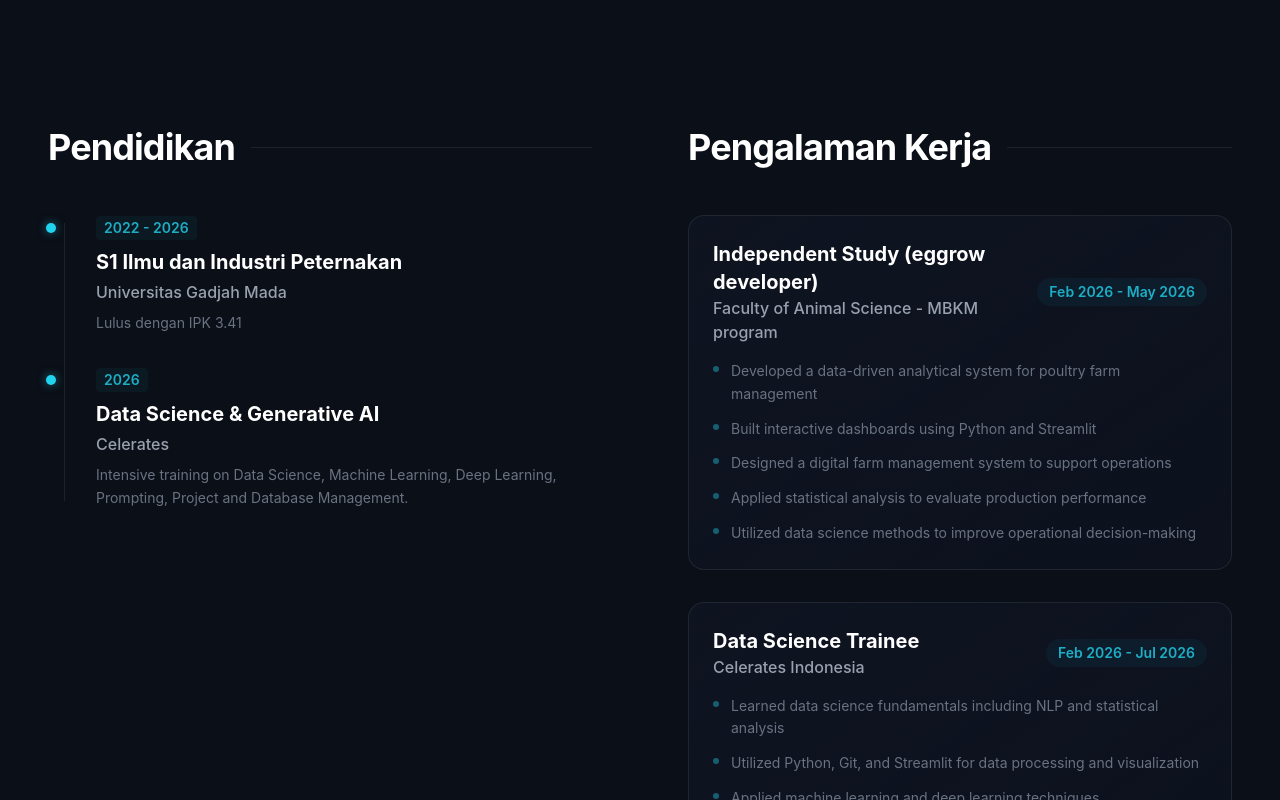
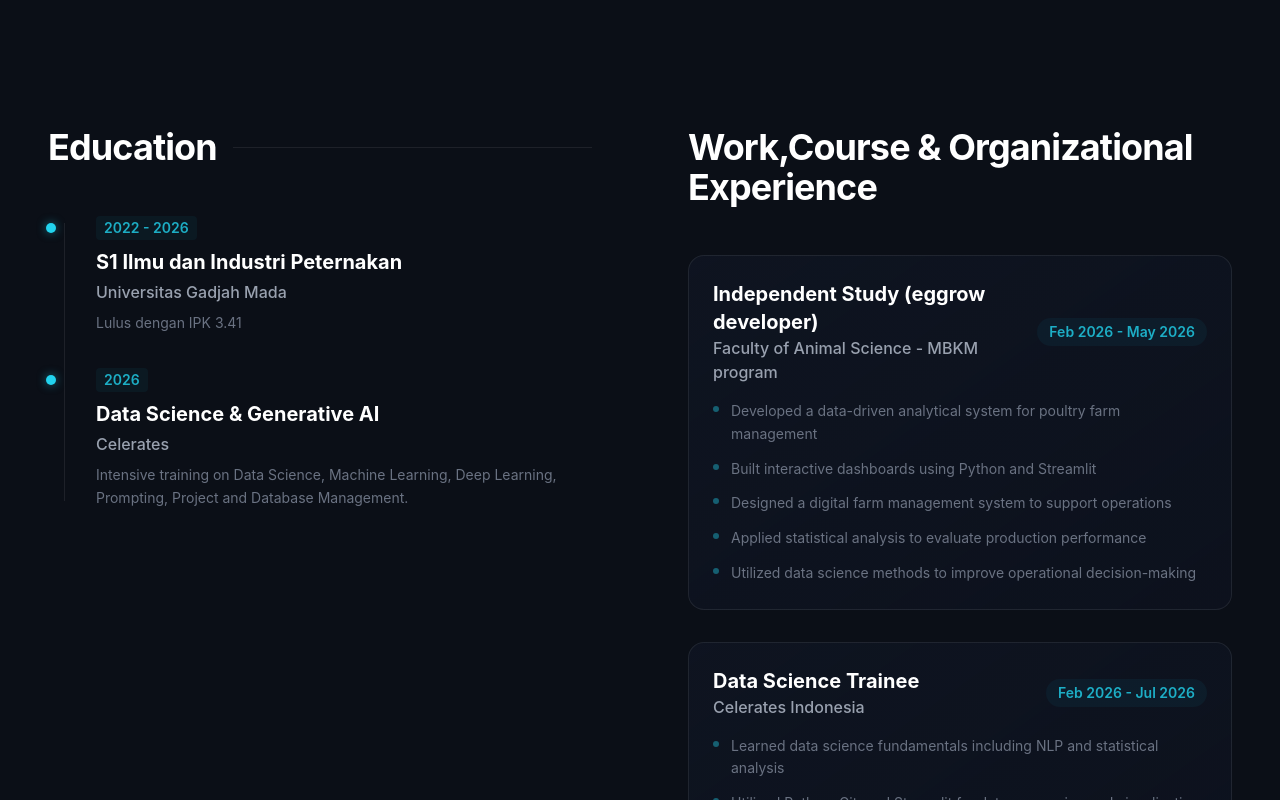
Before and after one commit to Agrisynx-Develop/Portofolio-Project, a React (Vite) app: page / in a window 1280 px wide. Shown: the part 2800-3600 px from the top of the page. Built offline with nearby package versions, Linux system fonts and the light colour scheme.

Commit message:
Update App.tsx

```diff
--- a/src/App.tsx
+++ b/src/App.tsx
@@ -501,7 +501,7 @@ export default function App() {
 
       {/* --- PENDIDIKAN & PENGALAMAN --- */}
       <div className="grid grid-cols-1 lg:grid-cols-2 max-w-7xl mx-auto">
-        <Section id="pendidikan" title="Pendidikan">
+        <Section id="education" title="Education">
           <div className="space-y-8 relative before:absolute before:left-4 before:top-2 before:bottom-2 before:w-px before:bg-border-subtle">
             {EDUCATION.map((item) => (
               <div key={item.id} className="relative pl-12">
@@ -517,7 +517,7 @@ export default function App() {
           </div>
         </Section>
 
-        <Section id="pengalaman" title="Pengalaman Kerja">
+        <Section id="experience" title="Work,Course & Organizational Experience">
           <div className="space-y-8">
             {EXPERIENCE.map((item) => (
               <div key={item.id} className="card-gradient p-6 rounded-2xl group transition-all hover:border-accent-cyan/30">
@@ -545,7 +545,7 @@ export default function App() {
       </div>
 
       {/* --- CONTACT --- */}
-      <Section id="kontak" title="Mari Berdiskusi">
+      <Section id="contact" title="Let's Discuss">
         <div className="max-w-3xl mx-auto text-center">
           <h3 className="text-2xl font-bold text-white mb-6">
             Punya ide proyek menarik?
```
